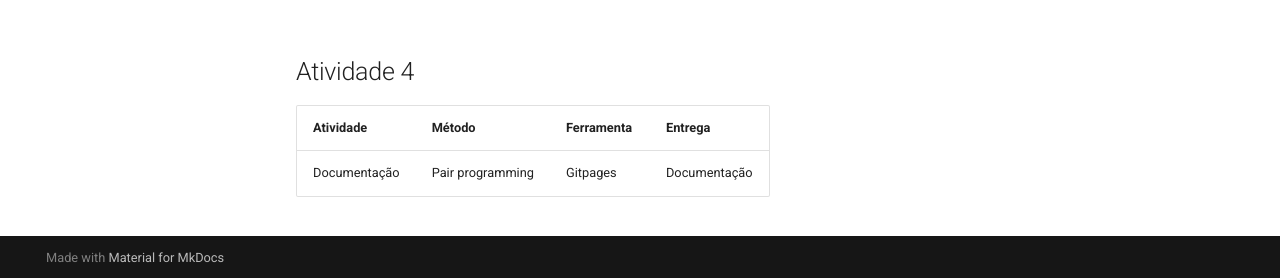
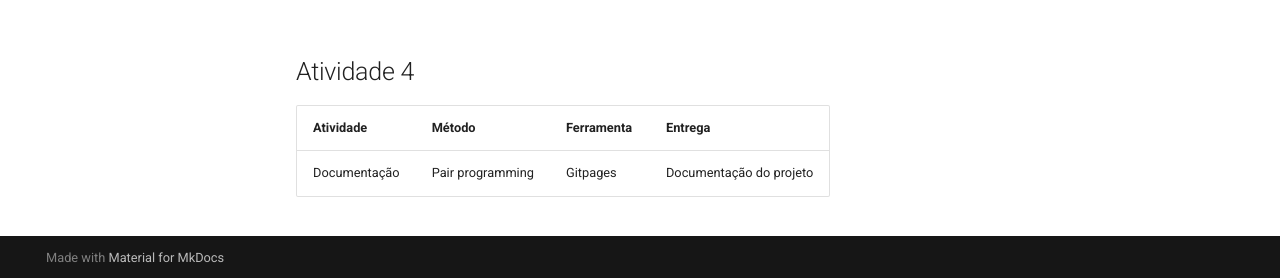
Before and after one commit to mdsreq-fga-unb/2022.2-AeroWiki, an MkDocs documentation site: the page built from docs/visao_do_produto_e_projeto/processo-de-desenvolvimento-de-software.md, in a window 1280 px wide and 900 px high, scrolled down 540 px. Shown: the part 619-897 px from the top of the window. Built offline with MkDocs 1.6.1 and Material for MkDocs 9.7.7, drawn with Linux system fonts in a browser that asks for light colours.

Commit message:
Update processo-de-desenvolvimento-de-software.md

```diff
--- a/docs/visao_do_produto_e_projeto/processo-de-desenvolvimento-de-software.md
+++ b/docs/visao_do_produto_e_projeto/processo-de-desenvolvimento-de-software.md
@@ -31,6 +31,6 @@
 
 ## Atividade 4
 
-| Atividade    | Método           | Ferramenta | Entrega      |
-| ------------ | ---------------- | ---------- | ------------ |
-| Documentação | Pair programming | Gitpages   | Documentação |
+| Atividade    | Método           | Ferramenta | Entrega                 |
+| ------------ | ---------------- | ---------- | ----------------------- |
+| Documentação | Pair programming | Gitpages   | Documentação do projeto |
```
